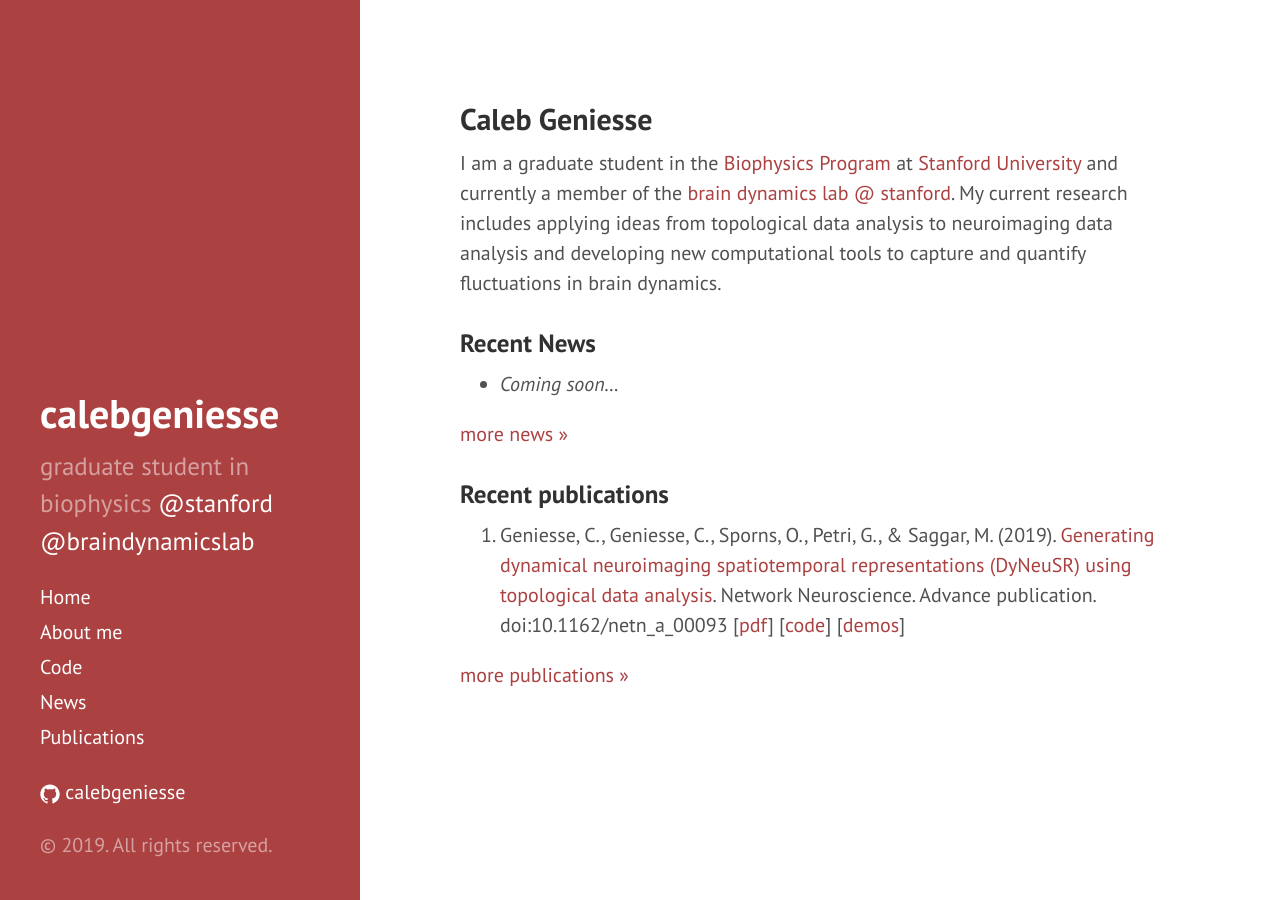
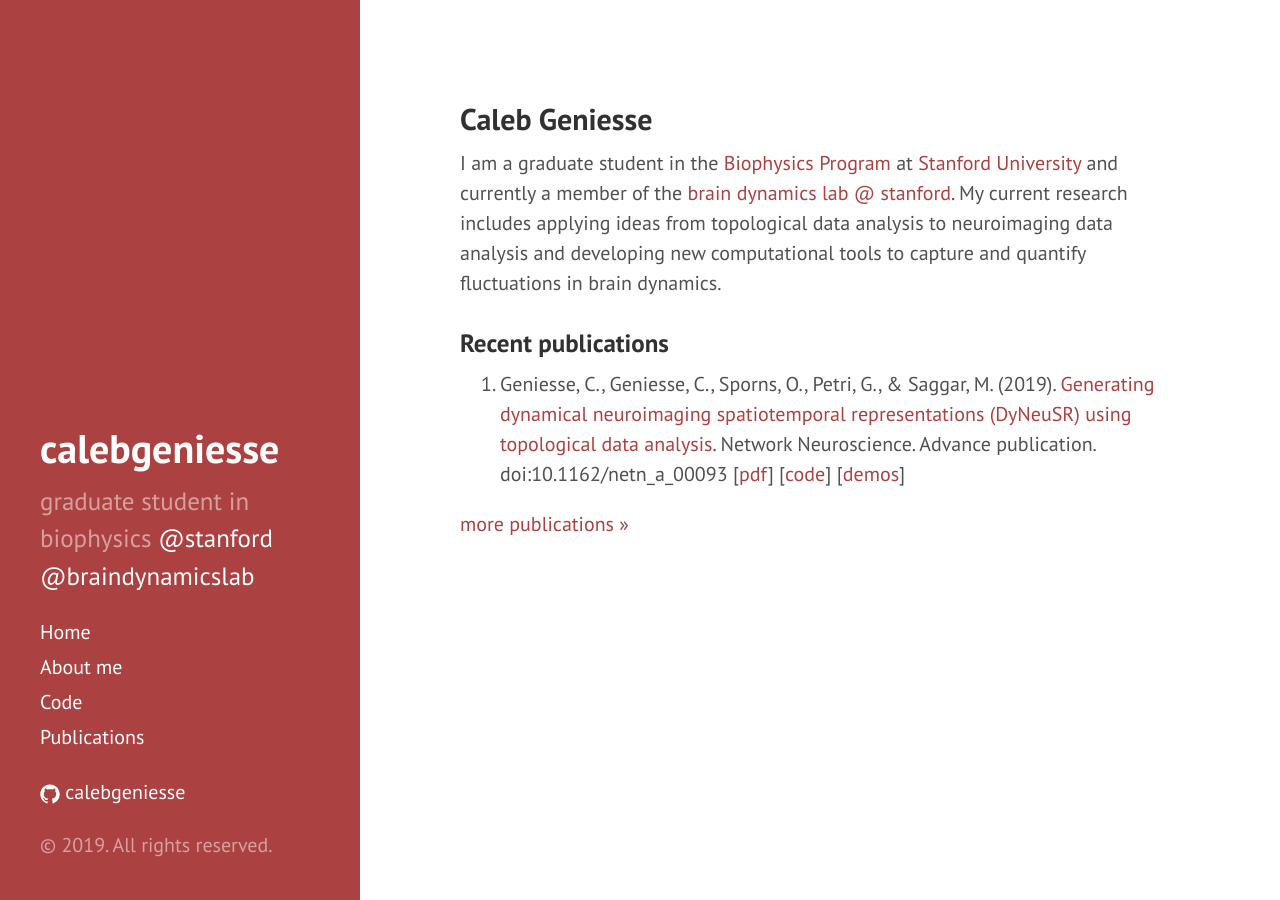
Before and after one commit to calebgeniesse/calebgeniesse.github.io, a Jekyll site: the page built from index.md, in a window 1280 px wide. Built offline with Jekyll 4.4.1, drawn with Linux system fonts in a browser that asks for light colours; Markdown is read by kramdown in place of the engine named in the settings; the list of posts is cut into pages by our own code.

Commit message:
drop news section

```diff
--- a/index.md
+++ b/index.md
@@ -9,14 +9,6 @@ I am a graduate student in the [Biophysics Program](http://med.stanford.edu/biop
 
 
 
-### Recent News
-
-- *Coming soon...*
-
-[more news >>](/news.md)
-
-
-
 ### Recent publications
 
 1. Geniesse, C., Geniesse, C., Sporns, O., Petri, G., & Saggar, M. (2019). [Generating dynamical neuroimaging spatiotemporal representations (DyNeuSR) using topological data analysis](https://www.mitpressjournals.org/doi/abs/10.1162/netn_a_00093). Network Neuroscience. Advance publication. doi:10.1162/netn_a_00093 [[pdf](https://www.mitpressjournals.org/doi/pdfplus/10.1162/netn_a_00093)] [[code](https://braindynamicslab.github.io/dyneusr)] [[demos](https://braindynamicslab.github.io/dyneusr/demo/)]
```
Also changed, not shown: news.md (deleted, +0 -6 lines).
